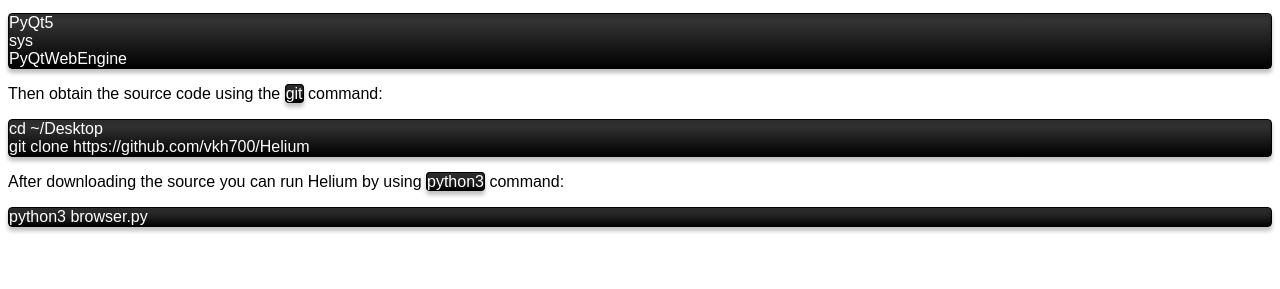
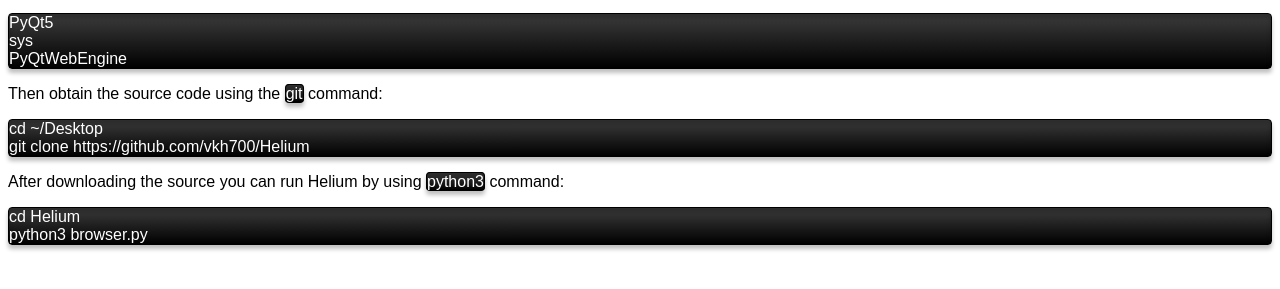
Before and after one commit to vkh700/HeliumWebsite, a plain HTML site: page docs/index.html in a window 1280 px wide. Shown: the part 447-736 px from the top of the page. Drawn offline with Linux system fonts and the light colour scheme; a web font is replaced by a local one.

Commit message:
Update index.html

```diff
--- a/docs/index.html
+++ b/docs/index.html
@@ -39,4 +39,5 @@ PyQtWebEngine</pre>
 	<pre class="code">cd ~/Desktop
 git clone https://github.com/vkh700/Helium</pre>
 	<p>After downloading the source you can run Helium by using <span class="code">python3</span> command:</p>
-	<pre class="code">python3 browser.py</pre>
+	<pre class="code">cd Helium
+python3 browser.py</pre>
```
